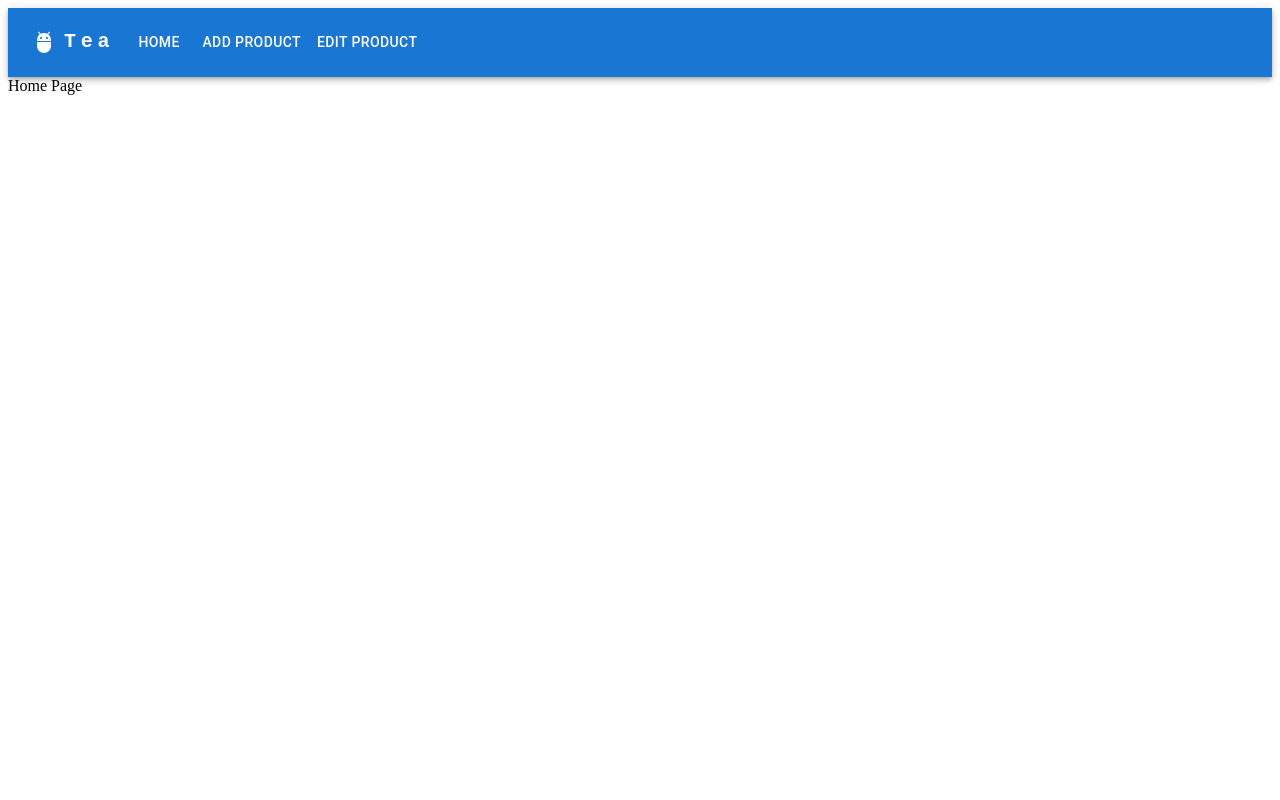
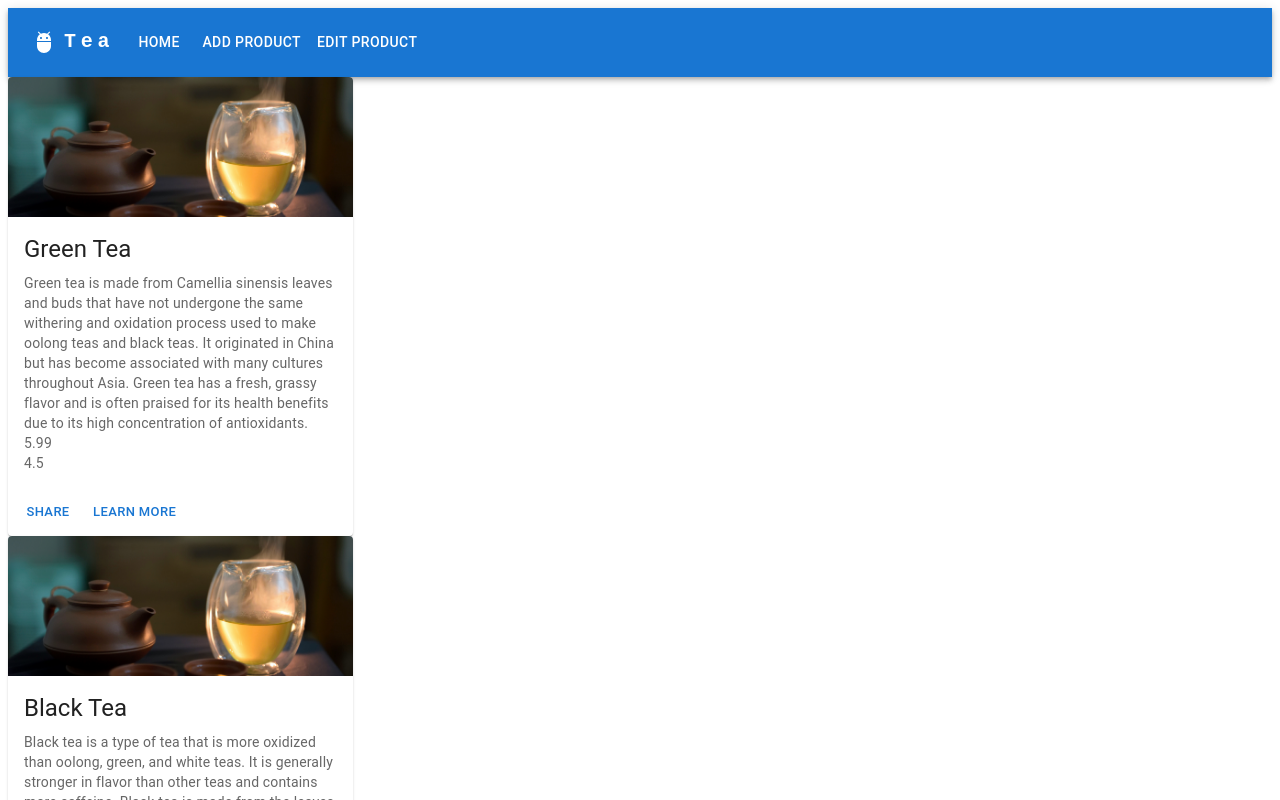
Before and after one commit to codewithjessica/my-product-inventory, a React (Vite) app: page / in a window 1280 px wide. Shown: the top 800 px of the page. Built offline with nearby package versions, Linux system fonts and the light colour scheme.

Commit message:
Create product card in home page & css

```diff
--- a/src/components /ProductCard.tsx
+++ b/src/components /ProductCard.tsx
@@ -9,7 +9,7 @@ interface ProductCardProps {
   image: string;
   name: string;
   description: string;
-  price: string;
+  price: number;
   rating: number;
 }
 export default function ProductCard({
@@ -36,10 +36,10 @@ export default function ProductCard({
           {rating}
         </Typography>
       </CardContent>
-      {/* <CardActions>
+      <CardActions>
         <Button size="small">Share</Button>
         <Button size="small">Learn More</Button>
-      </CardActions> */}
+      </CardActions>
     </Card>
   );
 }
--- a/src/data/products.json
+++ b/src/data/products.json
@@ -1,8 +1,7 @@
 {
     "products": {
       "data": {
-        "items": [{
-            "products": [
+        "items": [
               {
                 "id": 1,
                 "name": "Green Tea",
@@ -81,8 +80,7 @@
                 "rating": 4.7
               }
             ]
-          }
-        ]
+
     }
     }
     }
--- /dev/null
+++ b/src/pages/Home.css
@@ -0,0 +1,6 @@
+.productContainer {
+    display: flex;
+    flex-direction: row;
+    gap: 1rem;
+    flex-wrap: wrap;
+}
--- a/src/pages/Home.tsx
+++ b/src/pages/Home.tsx
@@ -1,8 +1,22 @@
-// import ProductCard from "../components/ProductCard";
-// import image1 from "../assets/image1.jpg";
-// import products from "../data/products.json";
+import ProductCard from "../components /ProductCard";
+import tea from "../assets/tea.jpg";
+import products from "../data/products.json";
+
 const Home = () => {
-  return <div>Home Page</div>;
+  const productsArray = products.products.data.items;
+  return (
+    <>
+      {productsArray.map((product) => (
+        <ProductCard
+          image={tea}
+          name={product.name}
+          description={product.description}
+          price={product.price}
+          rating={product.rating}
+        />
+      ))}
+    </>
+  );
 };
 
 export default Home;
```
Also changed, not shown: src/assets/tea.jpg (added).
